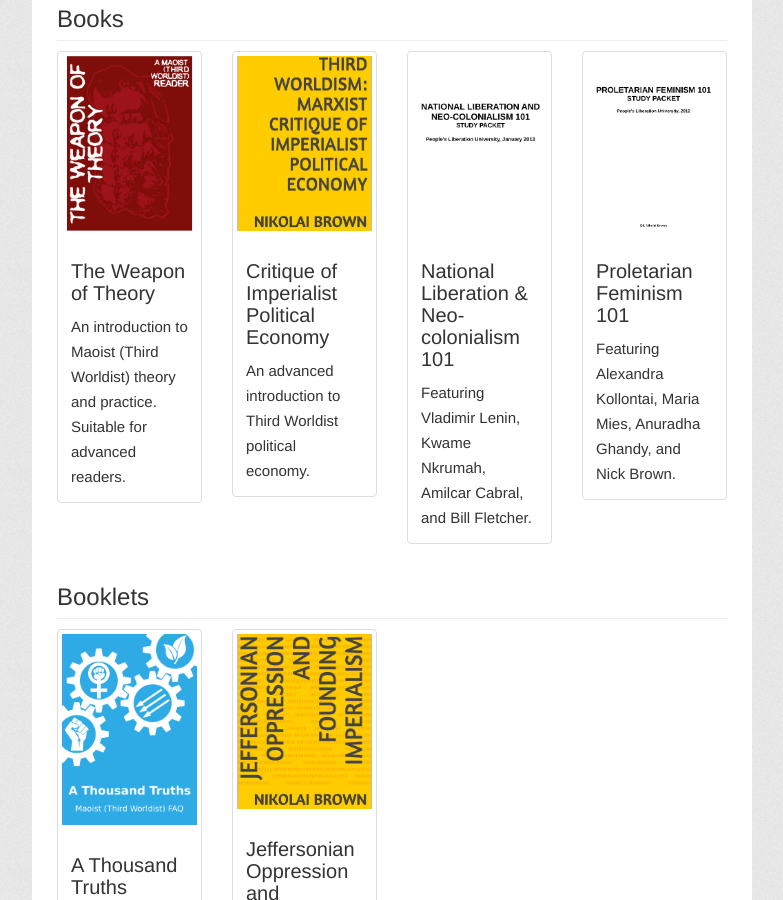
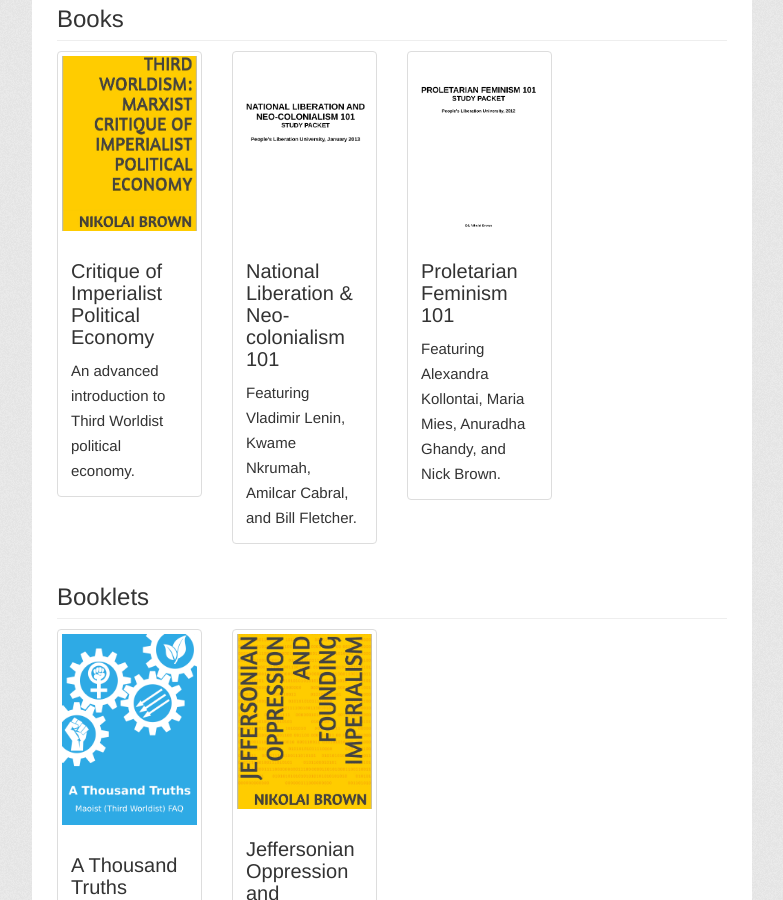
Before and after one commit to thirdworldists/thirdworldists.github.io, a Jekyll site: the page built from publications.md, in a window 1280 px wide and 900 px high, scrolled down 1138 px. Shown: the whole window, without its empty margins (248-1031 px from the left). Built offline with Jekyll 4.4.1, drawn with Linux system fonts in a browser that asks for light colours; nearby versions of some CDN libraries.

Commit message:
Update publications.md

```diff
--- a/publications.md
+++ b/publications.md
@@ -22,15 +22,6 @@
 ## Books
 
 <div class="row">
-	<div class="col-sm-3 col-xs-6">
-		<a href="{{ site.paths.weapon_of_theory }}" class="thumbnail">
-			<img src="/images/books/twot.jpg">
-			<div class="caption">
-				<h3>The Weapon of Theory</h3>
-				<p>An introduction to Maoist (Third Worldist) theory and practice. Suitable for advanced readers.</p>
-			</div>
-		</a>
-	</div>
 
 	<div class="col-sm-3 col-xs-6">
 		<a href="{{ site.paths.imperialist_economy }}" class="thumbnail">
```
